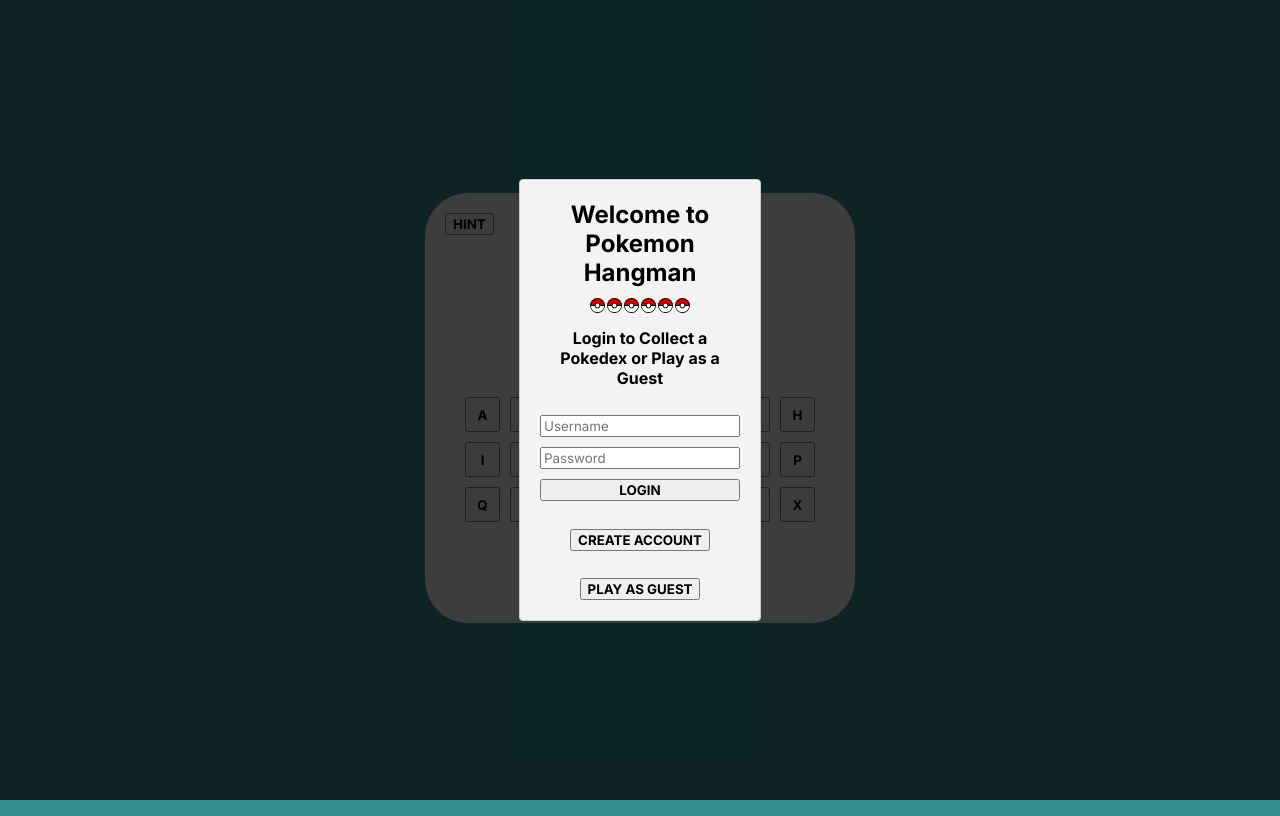
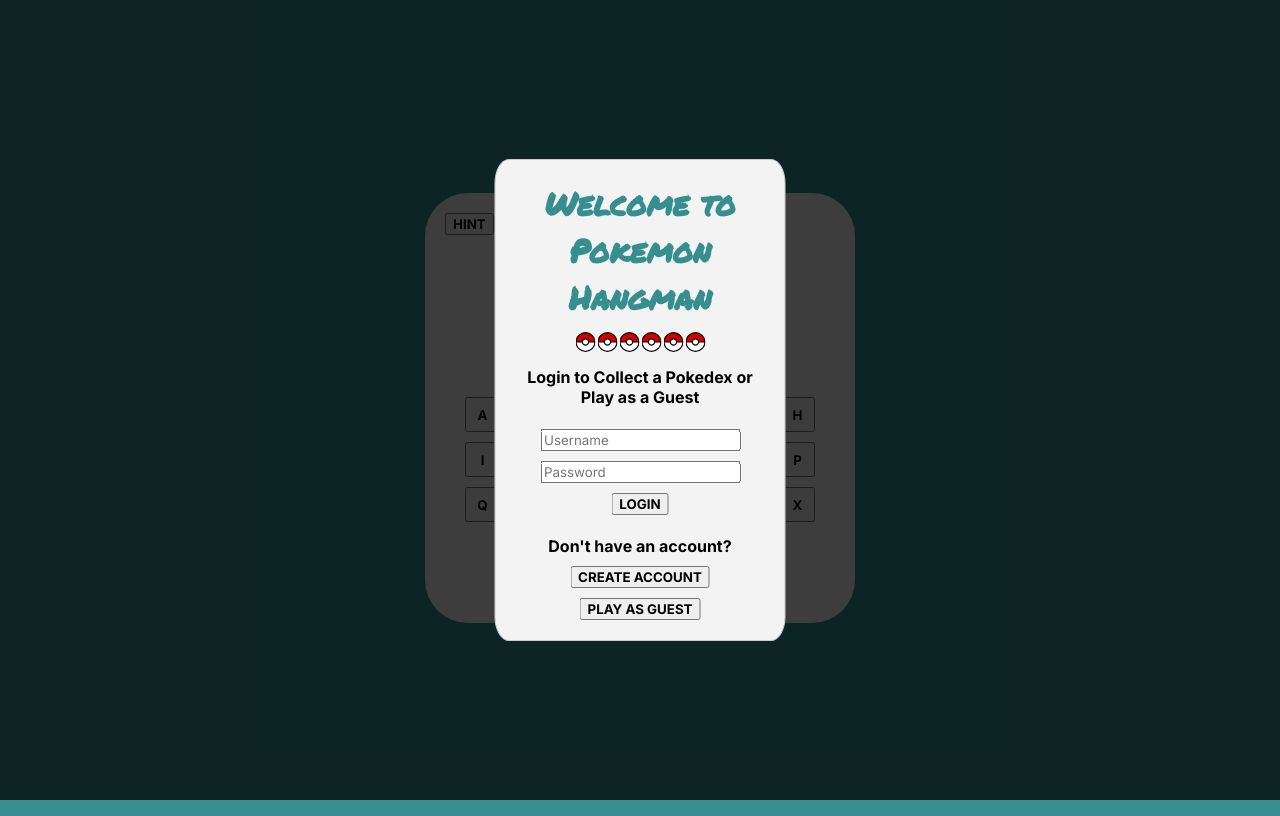
Before and after one commit to tarunramji04/PokemonHangman, a React (Vite) app in the folder pokemon-hangman/: page / in a window 1280 px wide. Built offline with nearby package versions, Linux system fonts and the light colour scheme; no server answers.

Commit message:
styled beginning modals

```diff
--- a/pokemon-hangman/index.html
+++ b/pokemon-hangman/index.html
@@ -5,6 +5,7 @@
     <link rel="icon" type="image/svg+xml" href="/master-ball.svg" />
     <meta name="viewport" content="width=device-width, initial-scale=1.0" />
     <link href="https://fonts.googleapis.com/css2?family=Inter:wght@400;500;700&display=swap" rel="stylesheet">
+    <link href="https://fonts.googleapis.com/css2?family=Permanent+Marker&display=swap" rel="stylesheet">
     <title>Pokemon Hangman</title>
   </head>
   <body>
--- a/pokemon-hangman/src/components/Login/Login.jsx
+++ b/pokemon-hangman/src/components/Login/Login.jsx
@@ -23,7 +23,7 @@
 
     let pokeballs = [];
     for (let i = 0; i < 6; i++) {
-        pokeballs.push(<img src={pokeball} style={{width: '15px', height: '15px', margin: '1px'}}></img>)
+        pokeballs.push(<img src={pokeball} style={{width: '20px', height: '20px', margin: '1px'}}></img>)
     }
 
     return (
@@ -42,13 +42,14 @@
                     bottom: 'auto',
                     marginRight: '-50%',
                     transform: 'translate(-50%, -50%)',
-                    backgroundColor: '#f3f3f3'
+                    backgroundColor: '#f3f3f3',
+                    borderRadius: '5%'
                 }
             }}>
             {!showCreateAccount ? (
-            <div className="modal-content" style={{height: '400px'}}>
+            <div className="modal-content" style={{height: '440px'}}>
                 <div className='modal-welcome'>
-                    <h2>Welcome to Pokemon Hangman</h2>
+                    <h1>Welcome to Pokemon Hangman</h1>
                     <div>{pokeballs}</div>
                     <div><strong>Login to Collect a Pokedex or Play as a Guest</strong></div>
                 </div>
@@ -67,16 +68,15 @@
                     />
                     <button type="submit"><strong>LOGIN</strong></button>
                 </form>
-                <div>
+                <div className='bottom'>
+                    <div><strong>Don't have an account?</strong></div>
                     <button onClick={() => setShowCreateAccount(true)}><strong>CREATE ACCOUNT</strong></button>
-                </div>
-                <div>
                     <button onClick={onPlayAsGuest}><strong>PLAY AS GUEST</strong></button>
                 </div>
             </div>
             ) : (
-            <div className="modal-content">
-                <h2>Create Account</h2>
+            <div className="modal-content" style={{height: '180px'}}>
+                <h2><strong>CREATE ACCOUNT</strong></h2>
                 <form onSubmit={handleCreateAccount}>
                     <input
                         type="text"
@@ -90,9 +90,9 @@
                         value={password}
                         onChange={(e) => setPassword(e.target.value)}
                     />
-                <button type="submit">Create Account</button>
+                    <button type="submit"><strong>CREATE ACCOUNT</strong></button>
                 </form>
-                <button onClick={() => setShowCreateAccount(false)}>Back</button>
+                <button onClick={() => setShowCreateAccount(false)}><strong>BACK</strong></button>
             </div>
             )}
         </Modal>
--- a/pokemon-hangman/src/components/Login/style.css
+++ b/pokemon-hangman/src/components/Login/style.css
@@ -1,5 +1,5 @@
 .modal-content {
-    width: 200px;
+    width: 249px;
     display: flex;
     flex-direction: column;
     align-items: center;
@@ -13,13 +13,20 @@
     gap: 10px;
 }
 
-h2 {
+h1, h2 {
     margin-top: 0;
     margin-bottom: 0;
+    color: #378e8e;
 }
 
-form {
+h1 {
+    font-family: 'Permanent Marker', cursive;
+}
+
+form, .bottom {
     display: flex;
     flex-direction: column;
+    align-items: center;
     gap: 10px;
+    width: 100%;
 }
```
Lines whose indentation alone changed are shown as unchanged.
